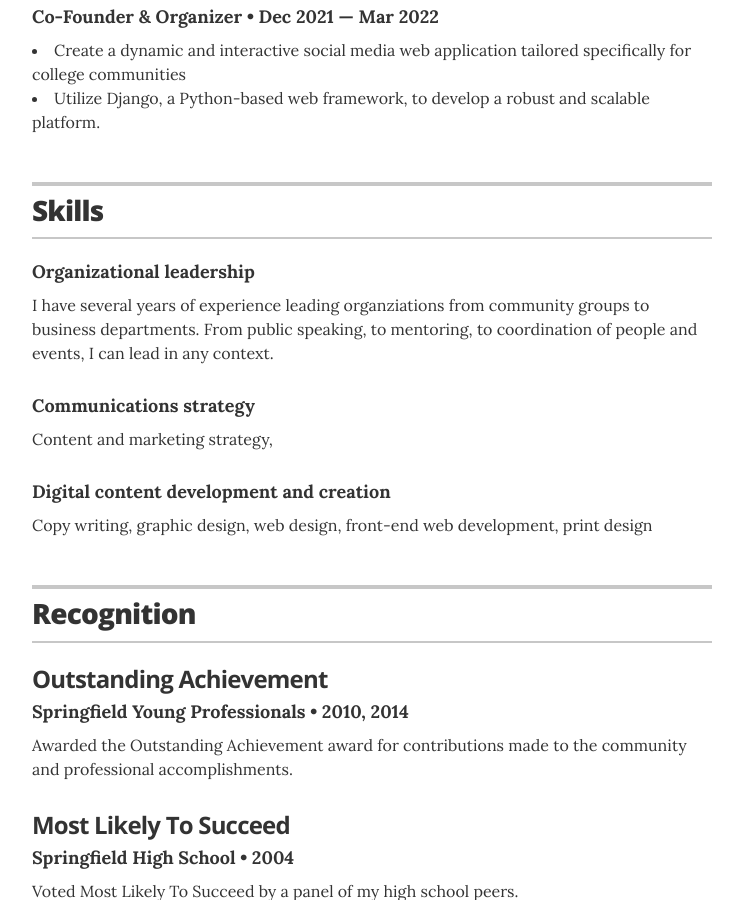
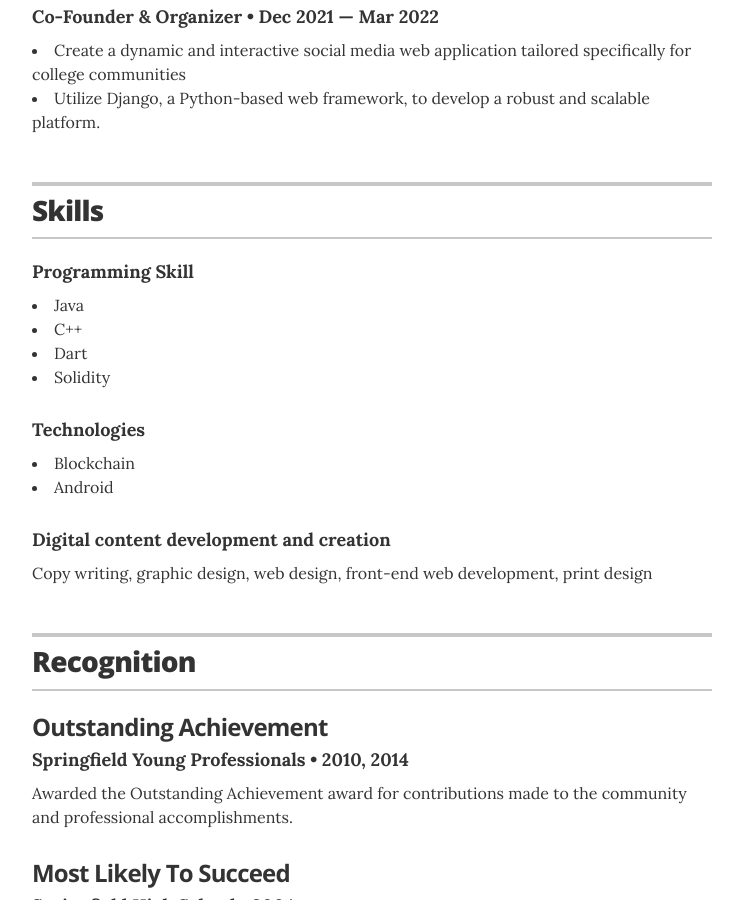
Before and after one commit to anikethate7/resume, a Jekyll site: the page built from index.html, in a window 1280 px wide and 900 px high, scrolled down 1466 px. Shown: the whole window, without its empty margins (268-1011 px from the left). Built offline with Jekyll 4.4.1, drawn with Linux system fonts in a browser that asks for light colours.

Commit message:
Update skills.yml

```diff
--- a/_data/skills.yml
+++ b/_data/skills.yml
@@ -1,11 +1,10 @@
 # Skills
 # Organizational leadership
-- skill: Organizational leadership
-  description: I have several years of experience leading organziations from community groups to business departments. From public speaking, to mentoring, to coordination of people and events, I can lead in any context.
-
+- skill: Programming Skill
+  description: <li>Java</li><li>C++</li><li>Dart</li><li>Solidity</li>
 # Communications strategy
-- skill: Communications strategy
-  description: Content and marketing strategy,
+- skill: Technologies
+  description: <li>Blockchain</li><li>Android</li>
 
 # Digital content development and creation
 - skill: Digital content development and creation
```
